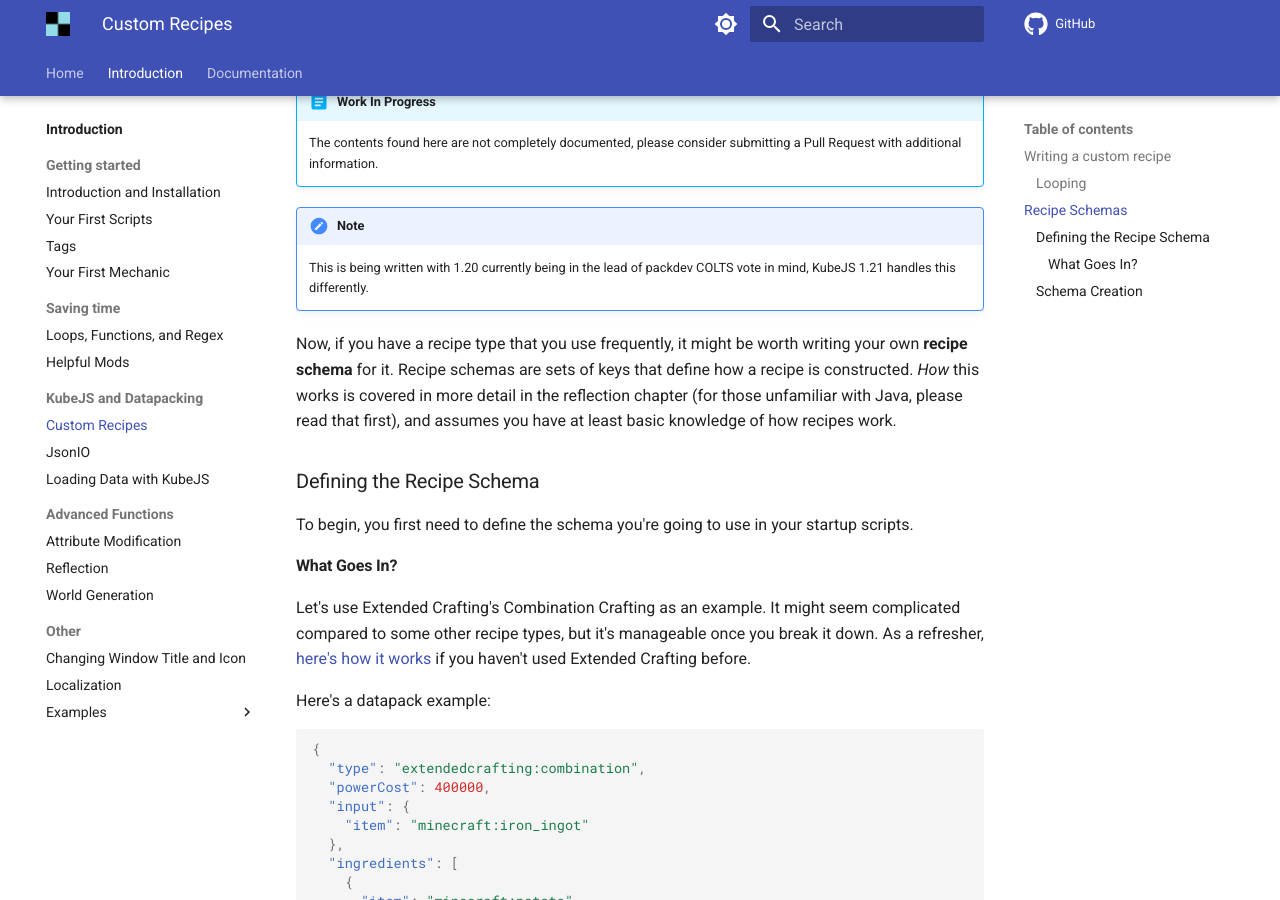
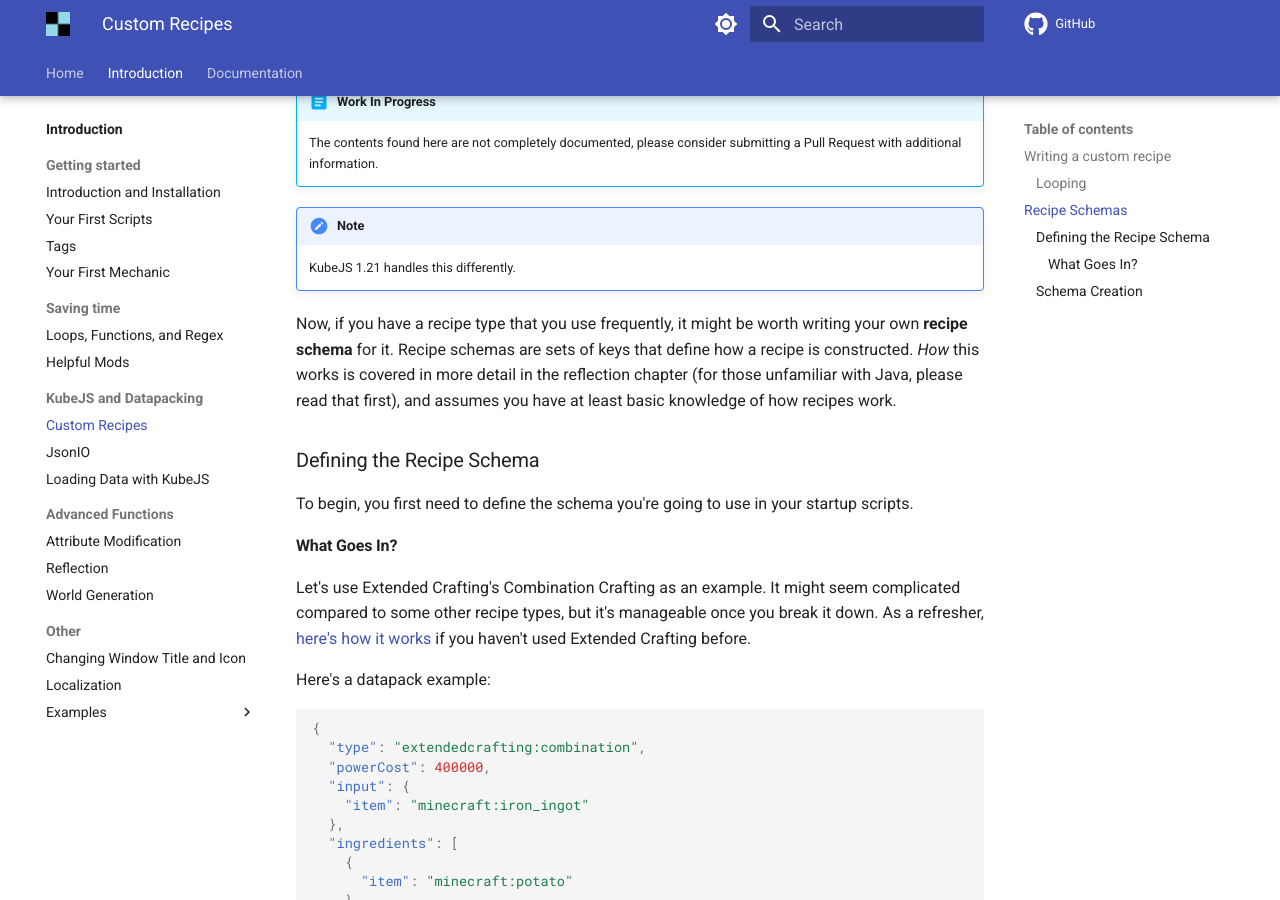
Before and after one commit to ThePansmith/docs, an MkDocs documentation site: the page built from docs/introduction/datapacking/custom-recipes.md, in a window 1280 px wide and 900 px high, scrolled down 1452 px. Built offline with MkDocs 1.6.1 and Material for MkDocs 9.7.7, drawn with Linux system fonts in a browser that asks for light colours; comment, search, counter and statistics services are not loaded.

Commit message:
Update custom-recipes.md

```diff
--- a/docs/introduction/datapacking/custom-recipes.md
+++ b/docs/introduction/datapacking/custom-recipes.md
@@ -84,7 +84,7 @@
     The contents found here are not completely documented, please consider submitting a Pull Request with additional information.
 
 !!! note
-    This is being written with 1.20 currently being in the lead of packdev COLTS vote in mind, KubeJS 1.21 handles this differently.
+    KubeJS 1.21 handles this differently.
 
 Now, if you have a recipe type that you use frequently, it might be worth writing your own **recipe schema** for it. Recipe schemas are sets of keys that define how a recipe is constructed. *How* this works is covered in more detail in the reflection chapter (for those unfamiliar with Java, please read that first), and assumes you have at least basic knowledge of how recipes work.
 
```
